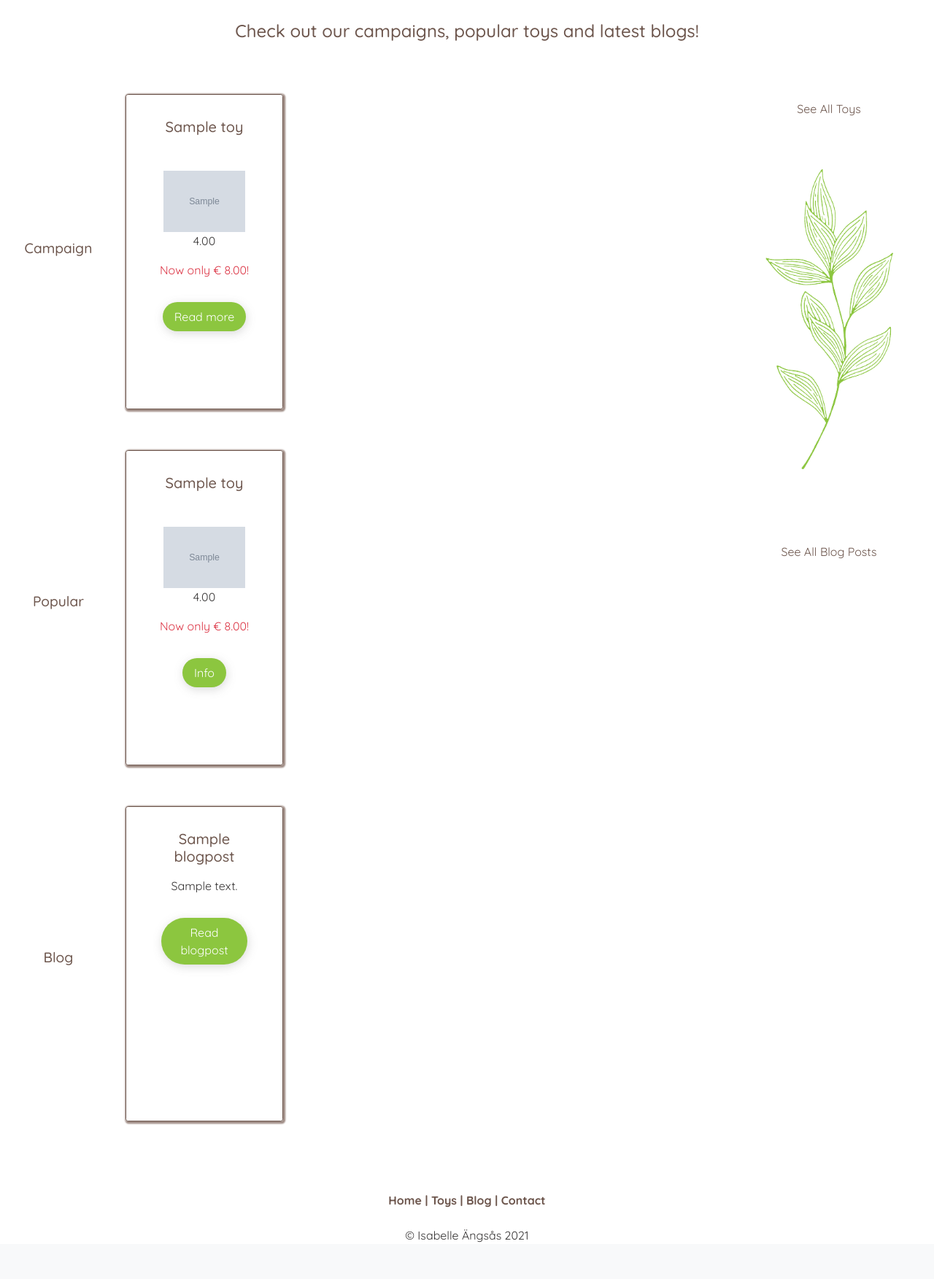
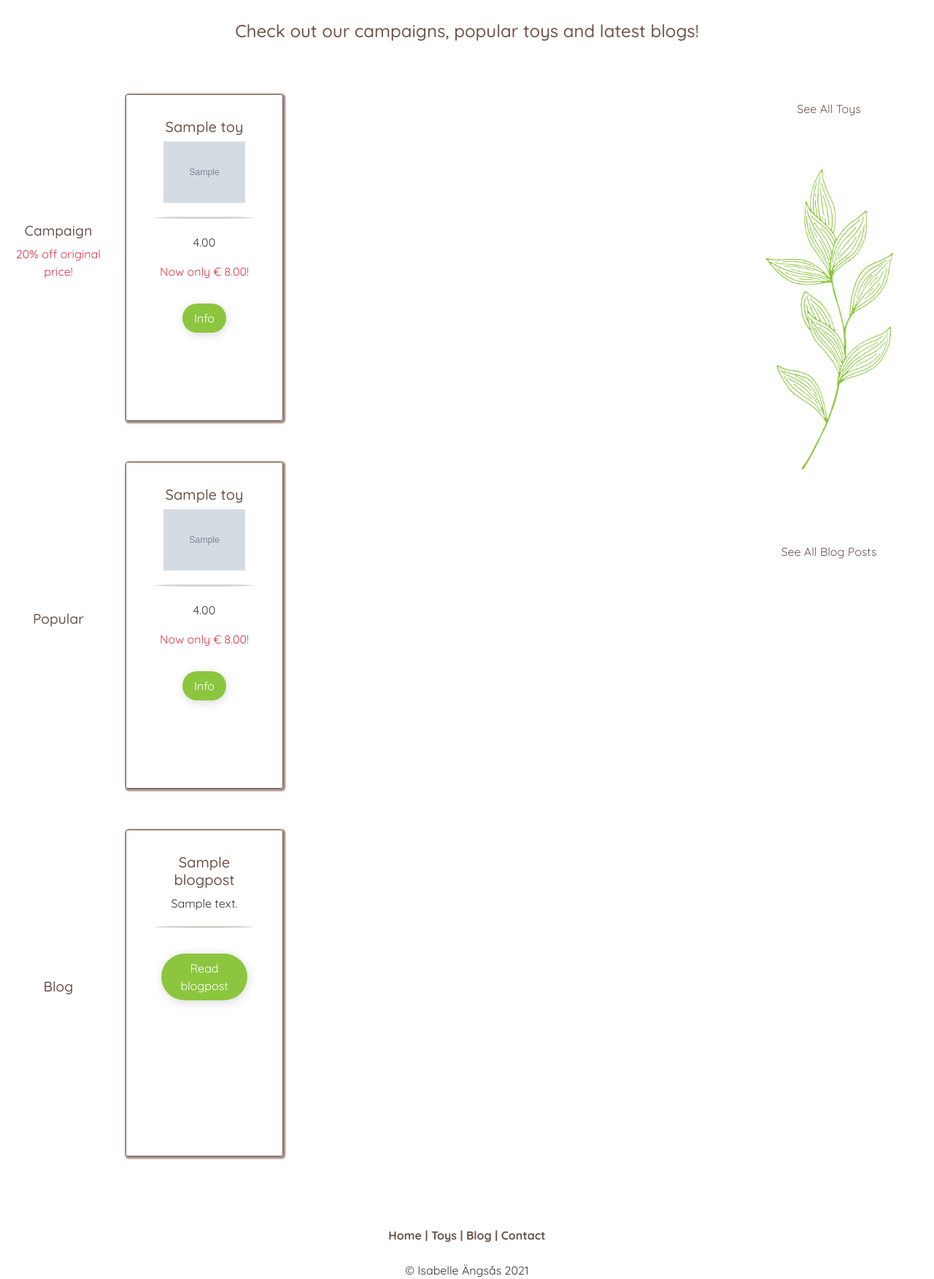
Before and after one commit to mmmangooo/Milestone-Project4, a Django app: page / in a window 1280 px wide. Shown: the part 868-2621 px from the top of the page at 73% size. Before the commit the page ends 2571 px from the top, so only its background shows below. Run offline with Django 3.2, Linux system fonts and the light colour scheme; tables that the repository leaves empty hold one stand-in row (values such as "Sample post"); grey boxes marked "Sample" are stand-in pictures; some libraries are stand-ins or nearby versions.

Commit message:
Adjusted some margins and styling on index and toys pages

```diff
--- a/home/templates/home/index.html
+++ b/home/templates/home/index.html
@@ -29,23 +29,24 @@
         <!-- Showing three toys that have campaign prices -->
         <div class="col-12 col-lg-2 mt-2">
             <h4>Campaign</h4>
+            <p class="text-danger">20% off original price!</p>
         </div>
 
         {% for has_campaign in has_campaigns  %}
 
         <div class="col-12 col-sm-6 col-lg-3">
             <div class="square-card mt-2">
-                <h5 class="mb-5">{{ has_campaign.name }}</h5>
+                <h5 class="mb-2">{{ has_campaign.name }}</h5>
                 {% if has_campaign.image %} <img class="w-75" src="{{ has_campaign.image.url }}" alt="{{ has_campaign.name }}">
                 {% else %}
                 <img class="w-50" src="{{ MEDIA_URL }}no-image.png"
                     alt="Light-brown image of drawn silhouette of mountain and tree with text 'no image found' below">
                 {% endif %}
+                <hr>
                 <p>{{ has_campaign.rating }}</p>
                 <p class="text-danger"> Now only € {{ has_campaign.get_price}}! </p>
                 <a href="{% url 'toy_details' has_campaign.id %}"
-                    class="btn rounded-pill submit-btn text-white my-2">Read
-                    more</a>
+                    class="btn rounded-pill submit-btn text-white my-2">Info</a>
             </div>
         </div>
 
@@ -67,16 +68,17 @@
         {% for toy in toys %}
         <div class="col-12 col-sm-6 col-lg-3">
             <div class="square-card mt-2">
-                <h5 class="mb-5">{{ toy.name }}</h5>
+                <h5 class="mb-2">{{ toy.name }}</h5>
                 {% if toy.image %} <img class="w-75" src="{{ toy.image.url }}"  alt="{{ toy.name }}">
                 {% else %}
                 <img class="w-50" src="{{ MEDIA_URL }}no-image.png"
                     alt="Light-brown image of drawn silhouette of mountain and tree with text 'no image found' below">
                 {% endif %}
+                <hr>
                 <p>{{ toy.rating }}</p>
                 <p class="{% if toy.campaign %} card-text text-danger {% else %} card-text {% endif %}"> {% if toy.campaign %} Now only € {{toy.get_price }}! {% else %}  € {{toy.get_price }} {% endif %}  </p>
 
-                <a href="{% url 'toy_details' toy.id%}" class="btn rounded-pill submit-btn text-white my-1">Info</a>
+                <a href="{% url 'toy_details' toy.id%}" class="btn rounded-pill submit-btn text-white">Info</a>
             </div>
         </div>
 
@@ -92,9 +94,9 @@
         {% for blogpost in blogposts %}
         <div class="col-12 col-sm-6 col-lg-3">
             <div class="square-card mt-2">
-                <h5 class="mb-3">{{ blogpost.title }}</h5>
+                <h5 class="mb-2">{{ blogpost.title }}</h5>
                 <p class="index-card-text">{{ blogpost.content }}</p>
-
+<hr>
                 <button class="btn submit-btn rounded-pill"><a href="{% url 'blog_details' blogpost.id %}">Read
                         blogpost</a></button>
             </div>
--- a/static/css/base.css
+++ b/static/css/base.css
@@ -81,7 +81,12 @@ p {
     border: .02rem solid #6D564D;
     border-radius: .2rem;
     box-shadow: .08rem .08rem .12rem .12rem #a08d86;
-    height: 27rem;
+    height: 38.5rem;
+}
+
+.square-card hr {
+    margin: 1.2rem auto;
+    width: 90%;
 }
 
 input, label {
@@ -581,7 +586,11 @@ filter: drop-shadow(0.1rem 0.1rem 0.2rem #a19e9e);
 
 /*------------------ Media queries */
 
-
+@media (min-width: 576px) {
+    .square-card {
+        height: 33rem;
+    }
+}
 
 @media (min-width: 768px) {
     .index-grid-container {
@@ -594,6 +603,9 @@ filter: drop-shadow(0.1rem 0.1rem 0.2rem #a19e9e);
 
     .add-to-cart-icon {
         width: 6%;
+    }
+    .square-card {
+        height: 28rem;
     }
 }
 
--- a/toys/templates/toys/toys.html
+++ b/toys/templates/toys/toys.html
@@ -52,14 +52,15 @@
         <div class="col-12 col-md-6 col-xl-4 xxl-3 mt-5">
 
           <div class="toy-card card">
-            {% if toy.image %} <img src="{{ toy.image.url }}" alt="{{ toy.name }}">
+            {% if toy.image %} <img class="w-75 mx-auto" src="{{ toy.image.url }}" alt="{{ toy.name }}">
             {% else %}
             <img class="w-75 mx-auto" src="{{ MEDIA_URL }}no-image.png"
                 alt="Light-brown image of drawn silhouette of mountain and tree with text 'no image found' below">
             {% endif %}
+
             <div class="card-body">
               <h5 class="card-title">{{ toy.name }}</h5>
-
+              <hr class="mx-auto">
               <!-- If the toy has a rating, it is shown here -->
               <p class="card-text">  {% if toy.rating %} Rating {{ toy.rating }}/ 5 {% else %} No Rating {% endif %} </p>
 
```
